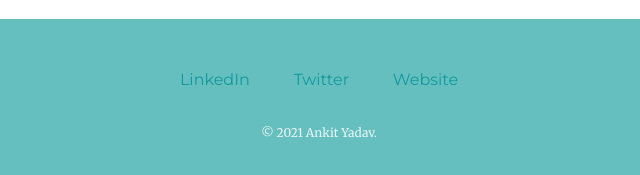
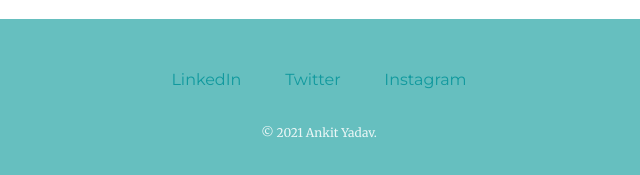
Before and after one commit to A-n-k-i-t-Yadav/resume, a plain HTML site: page index.html in a window 1280 px wide. Shown: the part 2778-2953 px from the top of the page, 321-961 px from the left. Drawn offline with Linux system fonts and the light colour scheme.

Commit message:
Update index.html

```diff
--- a/index.html
+++ b/index.html
@@ -60,7 +60,7 @@
     <div class="bottom-container">
       <a class="footer-link" href="https://www.linkedin.com/in/ankit-yadav-677716228?lipi=urn%3Ali%3Apage%3Ad_flagship3_profile_view_base_contact_details%3B%2FwZR6rPIRBukfQA2236HQw%3D%3D">LinkedIn</a>
       <a class="footer-link" href="https://twitter.com/">Twitter</a>
-      <a class="footer-link" href="https://www.appbrewery.co/">Website</a>
+      <a class="footer-link" href="https://www.instagram.com/ankit_ydv210/">Instagram</a>
       <p class="copyright">© 2021 Ankit Yadav.</p>
     </div>
 
```
